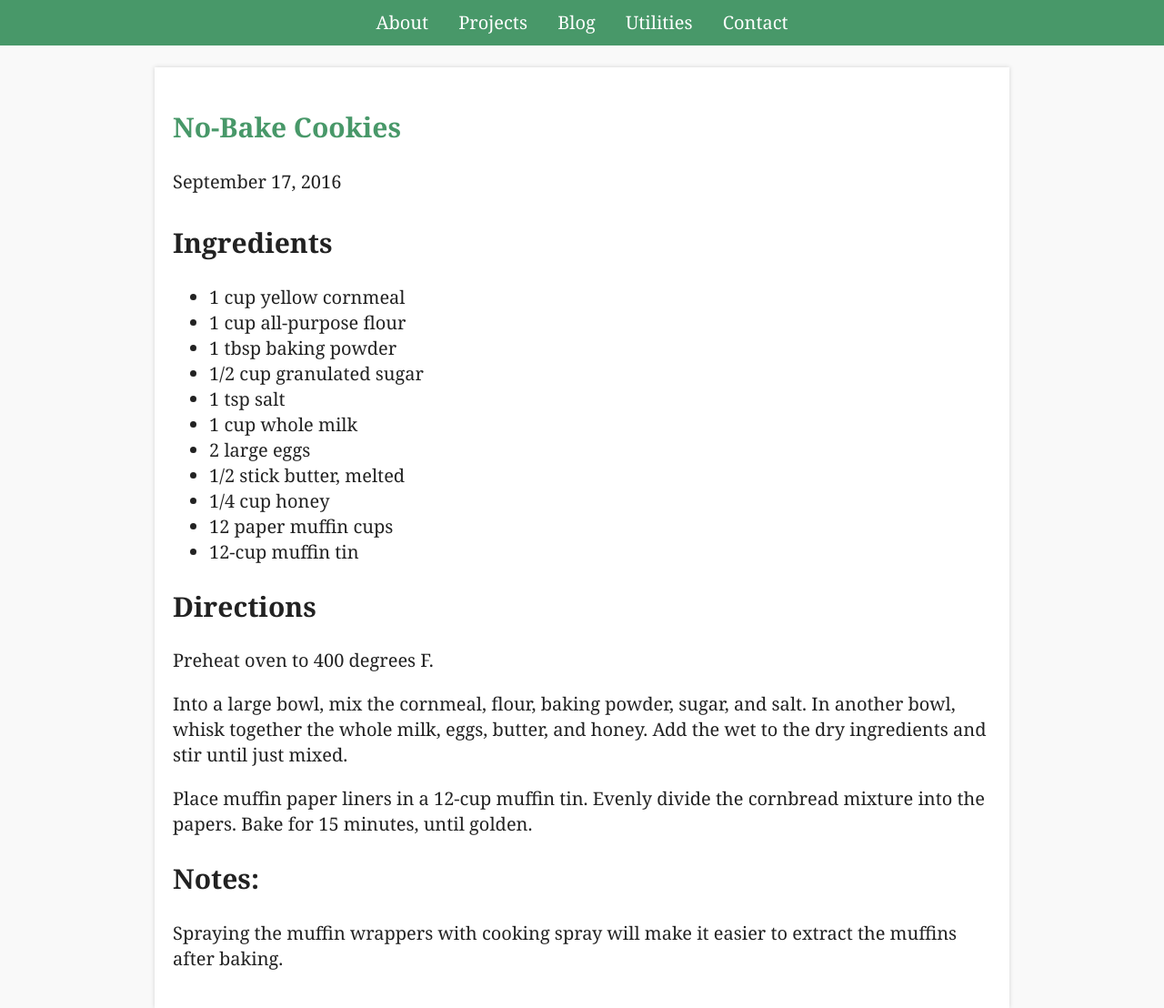
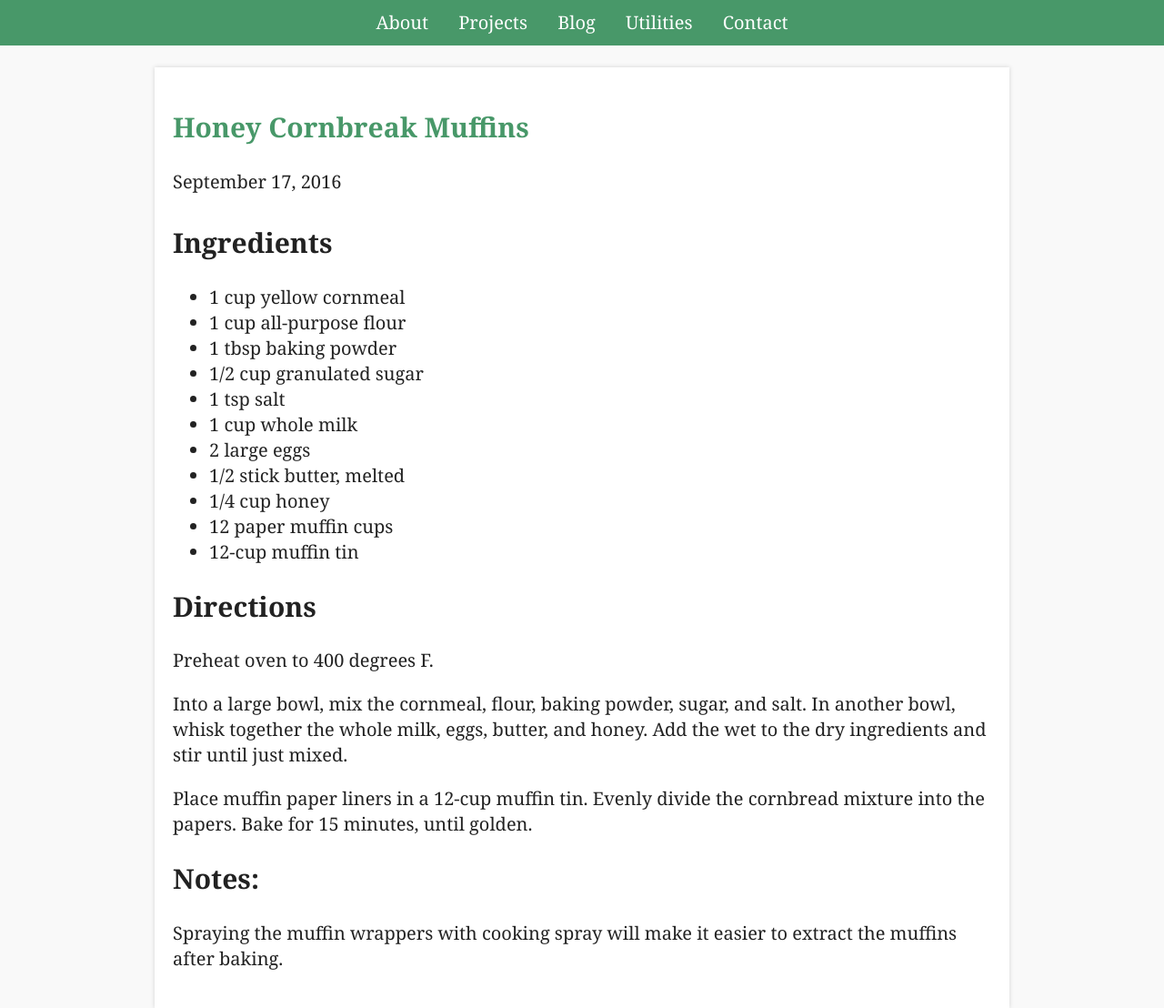
Before and after one commit to adamhammes/old-site, a Jekyll site: the page built from site/recipes/_posts/2016-09-17-honey-cornbread-muffins.md, in a window 1280 px wide. Shown: the whole page at 91% size. Built offline with Jekyll 4.4.1, drawn with Linux system fonts in a browser that asks for light colours.

Commit message:
Update copy/pasted title

```diff
--- a/site/recipes/_posts/2016-09-17-honey-cornbread-muffins.md
+++ b/site/recipes/_posts/2016-09-17-honey-cornbread-muffins.md
@@ -1,6 +1,6 @@
 ---
 layout: post
-title: No-Bake Cookies
+title: Honey Cornbreak Muffins
 ---
 
 <!--more-->
```
